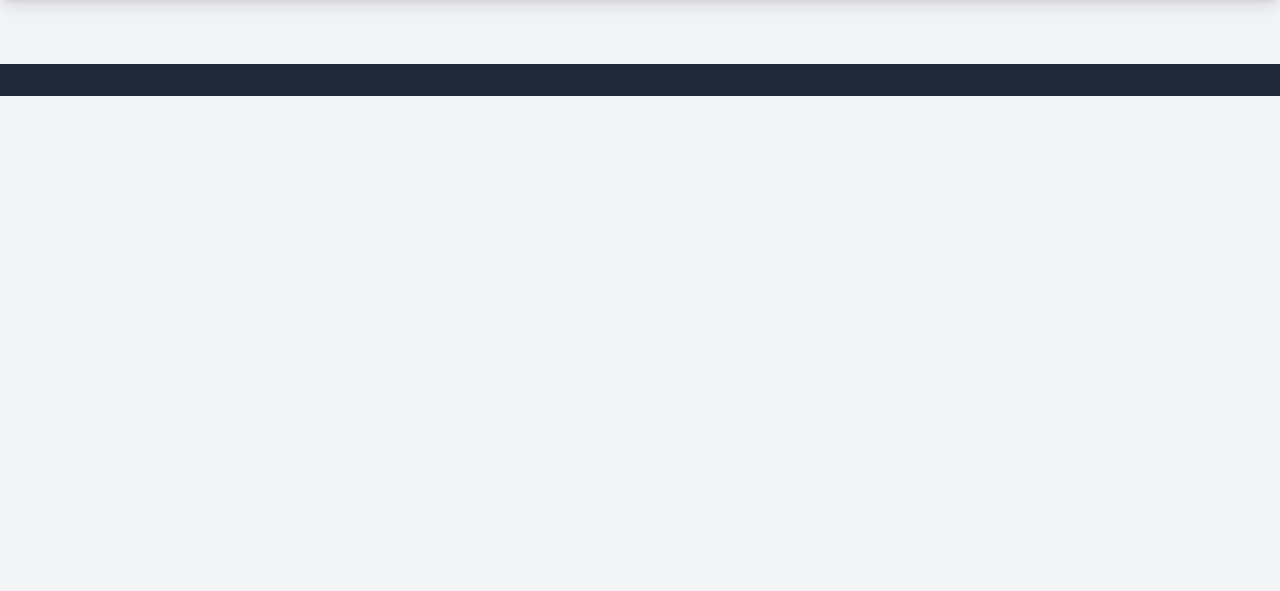
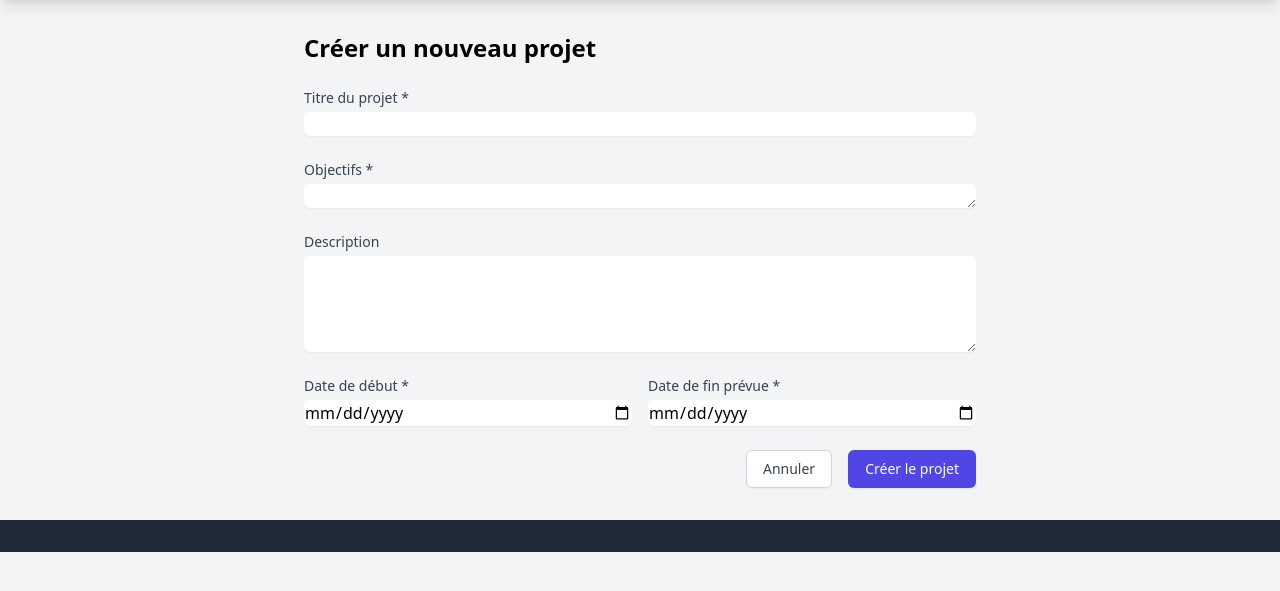
Before and after one commit to nassimJaz/adoo, a Flask app: page /projets/creer in a window 1280 px wide. Shown: the part 64-655 px from the top of the page. Run offline with Flask 3, Linux system fonts and the light colour scheme; the visitor is signed in with stand-in values (Sample User, id 1); some libraries are stand-ins or nearby versions.

Commit message:
page accueil + creation projet

```diff
--- a/app/models/projet.py
+++ b/app/models/projet.py
@@ -19,7 +19,7 @@ class Projet(db.Model):
     id = db.Column(db.String(36), primary_key=True)
     titre = db.Column(db.String(100), nullable=False)
     objectifs = db.Column(db.Text, nullable=False)
-    description = db.Column(db.Text)
+    description = db.Column(db.Text, default = ' ')
     date_creation = db.Column(db.DateTime, default=datetime.utcnow)
     date_debut = db.Column(db.DateTime, nullable=False)
     date_fin_prevue = db.Column(db.DateTime, nullable=False)
--- a/app/routes/auth.py
+++ b/app/routes/auth.py
@@ -69,6 +69,7 @@ def inscription():
 
         except Exception as e:
             db.session.rollback() #retour à l'état initial si modification de la bdd
+            print(f"Erreur lors de l'inscription: {e}")
             flash('Une erreur est survenue lors de l\'inscription.', 'error')
             return redirect(url_for('auth.inscription'))
 
--- a/app/routes/main.py
+++ b/app/routes/main.py
@@ -1,3 +1,4 @@
+from datetime import datetime
 from flask import Blueprint, flash, redirect, render_template, request, url_for
 from flask_login import login_required, current_user
 
@@ -15,48 +16,57 @@ bp = Blueprint('main', __name__)
 def accueil():
 
     projets_utilisateur = [membre_projet.projet for membre_projet in current_user.projets] # Projets de l'utilisateur courant
+    roles_utilisateur = [role_projet.role for role_projet in current_user.projets] # Roles de l'utilisateur courant accordés aux projets
     taches_utilisateur = Tache.query.filter_by(responsable_id=current_user.id).all() # Taches de l'utilisateur courant
     notif_utilisateur = [notifUser for notifUser in current_user.notifications]
-
-
 
     # Debug prints
     print("=== DEBUG INFO ===")
     print(f"Tâches de l'utilisateur: {[t.titre for t in taches_utilisateur]}")
     print(f"Projets de l'utilisateur: {[p.titre for p in projets_utilisateur]}")
+    print(f"Roles de l'utilisateur: {[r for r in roles_utilisateur]}")
     print(f"Notifications: {[n.contenu for n in notif_utilisateur]}")
     print("================")
 
-    return render_template('main/accueil.html', projets_utilisateur=projets_utilisateur, taches_utilisateur=taches_utilisateur, notifications=notif_utilisateur)
+    return render_template('main/accueil.html', projets_utilisateur=projets_utilisateur, roles_utilisateur=roles_utilisateur, taches_utilisateur=taches_utilisateur, notifications=notif_utilisateur)
 
-@bp.route('/projets/creer')
+@bp.route('/projets/creer', methods=['GET', 'POST'])
 @login_required
 def creer_projet():
     if request.method == 'POST':
         titre = request.form.get('titre')
         objectifs = request.form.get('objectifs')
         description = request.form.get('description')
-        date_debut = request.form.get('date_debut')
-        date_fin_prevue = request.form.get('date_fin_prevue')
+
+        date_debut = datetime.strptime(request.form.get('date_debut'), '%Y-%m-%d')
+        date_fin_prevue = datetime.strptime(request.form.get('date_fin_prevue'), '%Y-%m-%d')
 
         # Validation des dates
         if not Projet.validate_dates(date_debut, date_fin_prevue):
             flash('La date de début doit être antérieure à la date de fin prévue.', 'error')
             return redirect(url_for('main.creer_projet'))
 
-        # Création du projet
-        id_projet = len(Projet.query.all()) +1
-        new_projet = Projet(id=id_projet, titre=titre, objectifs=objectifs, description=description, date_debut=date_debut, date_fin_prevue=date_fin_prevue)
-        db.session.add(new_projet)
-        db.session.commit()
+        try:
+            # Création du projet
+            id_projet = f"projet_{len(Projet.query.all()) +1}"
+            new_projet = Projet(id=id_projet, titre=titre, objectifs=objectifs, description=description, date_debut=date_debut, date_fin_prevue=date_fin_prevue)
+            db.session.add(new_projet)
+            db.session.commit()
 
-        # Ajout de l'utilisateur comme membre du projet
-        new_membre = ProjetMembre(utilisateur_id=current_user.id, projet_id=new_projet.id, role='chef_projet')
-        db.session.add(new_membre)
-        db.session.commit()
+            # Ajout de l'utilisateur comme membre du projet
+            id_projet_membre = f"projet_membre_{len(ProjetMembre.query.all()) +1}"
+            new_membre = ProjetMembre(id_projet_membre=id_projet_membre, projet_id=new_projet.id, utilisateur_id=current_user.id, role='Administrateur')
+            db.session.add(new_membre)
+            db.session.commit()
 
-        flash('Projet créé avec succès !', 'success')
-        return redirect(url_for('main.accueil'))
+            flash('Projet créé avec succès !', 'success')
+            return redirect(url_for('main.accueil'))
+
+        except Exception as e:
+            db.session.rollback()
+            print(f"Erreur lors de la création du projet: {e}")
+            flash('Une erreur est survenue lors de la création du projet.', 'error')
+        return redirect(url_for('main.creer_projet'))
 
     return render_template('main/creer_projet.html')
 
--- a/app/templates/main/creer_projet.html
+++ b/app/templates/main/creer_projet.html
@@ -1 +1,57 @@
 {% extends "base.html" %}
+
+{% block content %}
+<div class="max-w-2xl mx-auto">
+    <h1 class="text-2xl font-bold mb-6">Créer un nouveau projet</h1>
+
+    <form method="POST" action="{{ url_for('main.creer_projet') }}" class="space-y-6">
+        <!-- Titre -->
+        <div class="form-group">
+            <label for="titre" class="block text-sm font-medium text-gray-700">Titre du projet *</label>
+            <input type="text" id="titre" name="titre" required
+                class="mt-1 block w-full rounded-md border-gray-300 shadow-sm focus:border-indigo-500 focus:ring-indigo-500">
+        </div>
+
+        <!-- Objectifs -->
+        <div class="form-group">
+            <label for="objectifs" class="block text-sm font-medium text-gray-700">Objectifs *</label>
+            <textarea id="objectifs" name="objectifs" required rows="1"
+                class="mt-1 block w-full rounded-md border-gray-300 shadow-sm focus:border-indigo-500 focus:ring-indigo-500"></textarea>
+        </div>
+
+        <!-- Description -->
+        <div class="form-group">
+            <label for="description" class="block text-sm font-medium text-gray-700">Description</label>
+            <textarea id="description" name="description" rows="4"
+                class="mt-1 block w-full rounded-md border-gray-300 shadow-sm focus:border-indigo-500 focus:ring-indigo-500"></textarea>
+        </div>
+
+        <!-- Dates -->
+        <div class="grid grid-cols-2 gap-4">
+            <div class="form-group">
+                <label for="date_debut" class="block text-sm font-medium text-gray-700">Date de début *</label>
+                <input type="date" id="date_debut" name="date_debut" required
+                    class="mt-1 block w-full rounded-md border-gray-300 shadow-sm focus:border-indigo-500 focus:ring-indigo-500">
+            </div>
+
+            <div class="form-group">
+                <label for="date_fin_prevue" class="block text-sm font-medium text-gray-700">Date de fin prévue *</label>
+                <input type="date" id="date_fin_prevue" name="date_fin_prevue" required
+                    class="mt-1 block w-full rounded-md border-gray-300 shadow-sm focus:border-indigo-500 focus:ring-indigo-500">
+            </div>
+        </div>
+
+        <!-- Boutons -->
+        <div class="flex justify-end space-x-4">
+            <a href="{{ url_for('main.accueil') }}"
+                class="px-4 py-2 border border-gray-300 rounded-md shadow-sm text-sm font-medium text-gray-700 bg-white hover:bg-gray-50">
+                Annuler
+            </a>
+            <button type="submit"
+                class="px-4 py-2 border border-transparent rounded-md shadow-sm text-sm font-medium text-white bg-indigo-600 hover:bg-indigo-700">
+                Créer le projet
+            </button>
+        </div>
+    </form>
+</div>
+{% endblock %}
```
Also changed, not shown: app/templates/main/accueil.html (+7 -2 lines).
